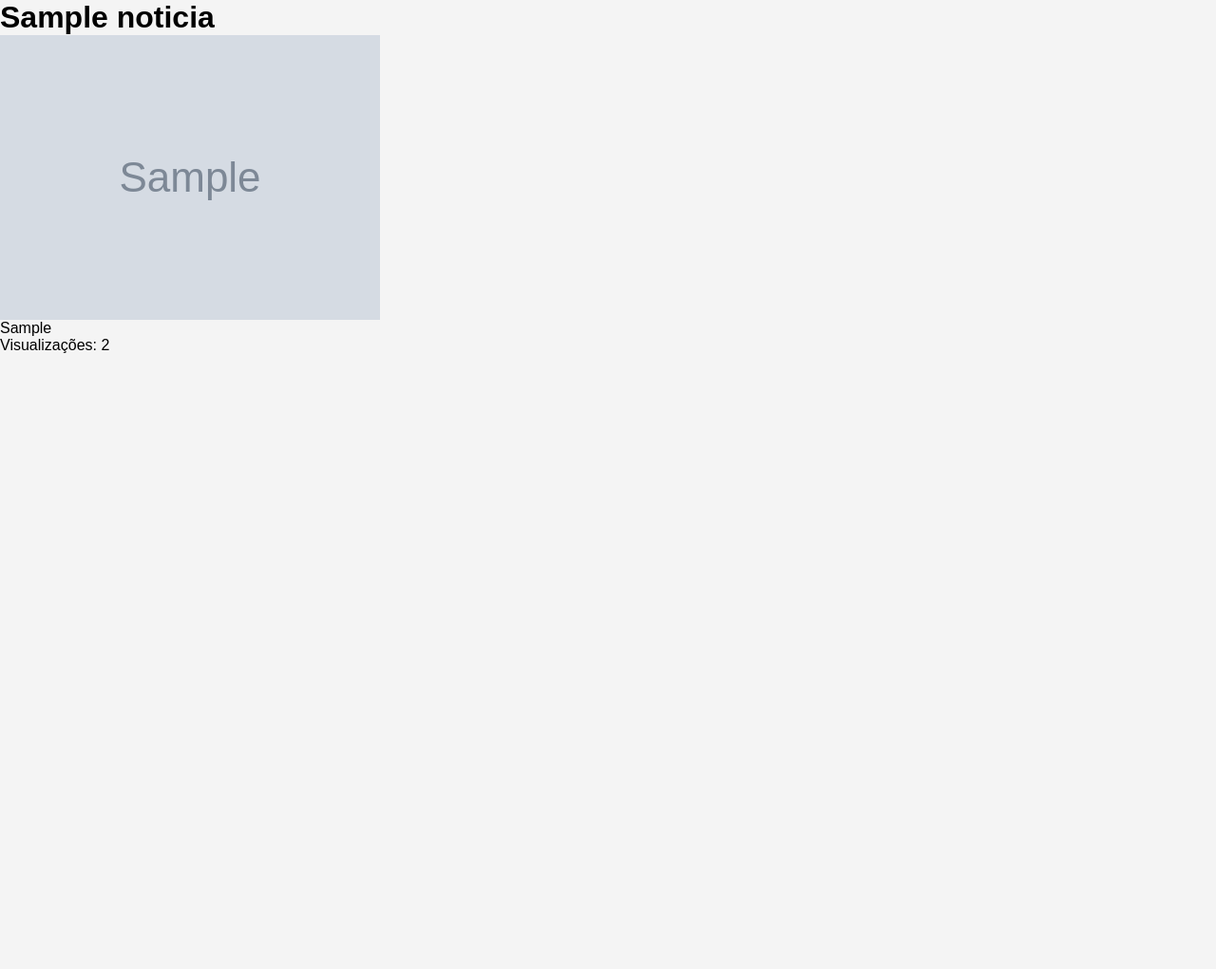
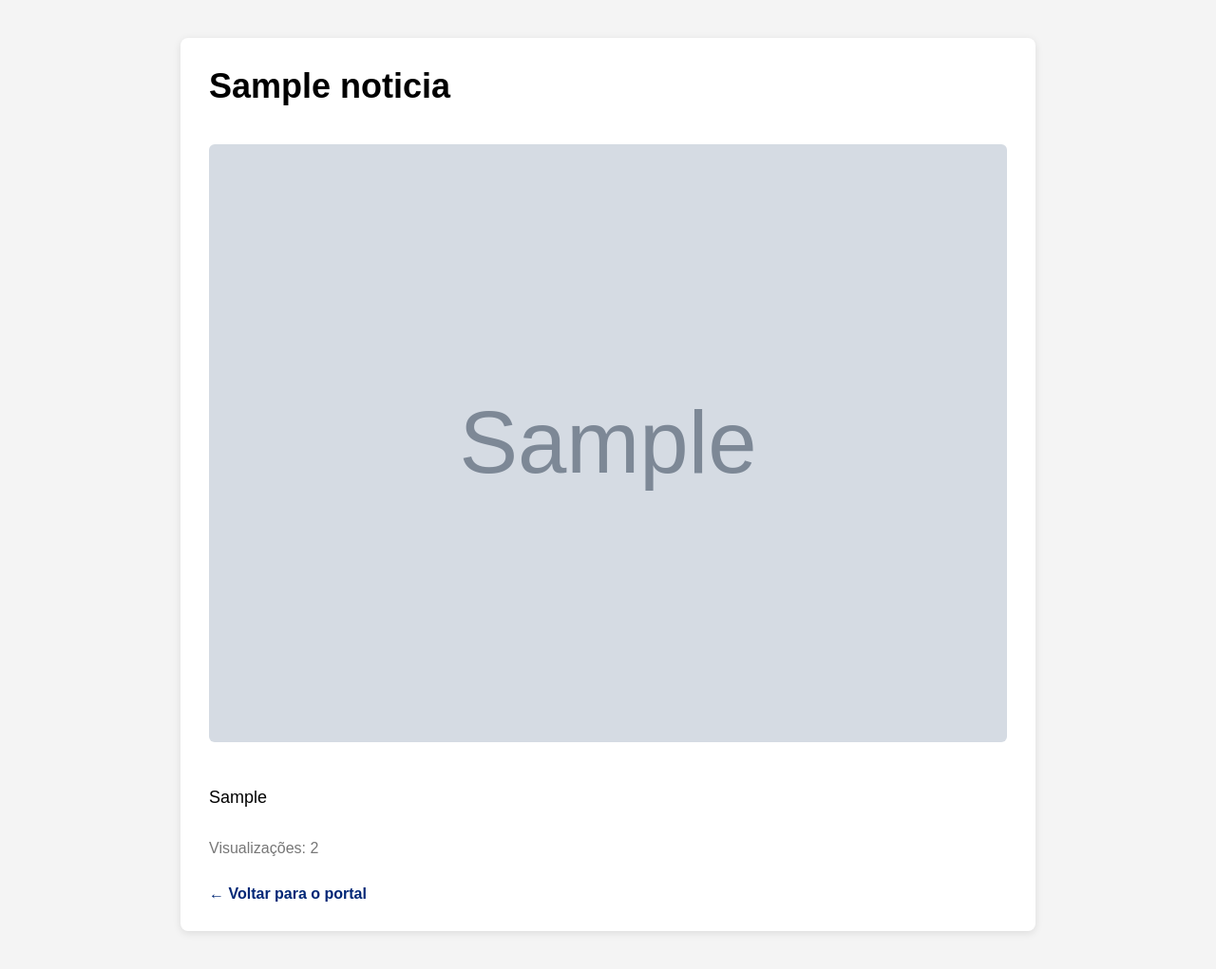
Before and after one commit to yurialvesyas/goiasdefatonews, a Node server app: page /noticia/1 in a window 1280 px wide. Shown: the whole page at 95% size. Before the commit the page ends 372 px from the top, so only its background shows below. Run offline with Node 20, Linux system fonts and the light colour scheme; tables that the repository leaves empty hold one stand-in row (values such as "Sample post"); grey boxes marked "Sample" are stand-in pictures; some libraries are stand-ins or nearby versions.

Commit message:
melhorando layout da pagina da noticia

```diff
--- a/views/noticia.ejs
+++ b/views/noticia.ejs
@@ -1,9 +1,84 @@
-<h1><%= noticia.titulo %></h1>
+<!DOCTYPE html>
+<html>
+
+<head>
+
+<meta charset="UTF-8">
+<title><%= noticia.titulo %> | Goiás de Fato News</title>
+
 <link rel="stylesheet" href="/css/style.css">
+
+<style>
+
+.noticia-container{
+max-width:900px;
+margin:40px auto;
+background:white;
+padding:30px;
+border-radius:8px;
+box-shadow:0 2px 8px rgba(0,0,0,0.1);
+}
+
+.noticia-titulo{
+font-size:36px;
+margin-bottom:20px;
+}
+
+.noticia-imagem{
+width:100%;
+margin:20px 0;
+border-radius:6px;
+}
+
+.noticia-conteudo{
+font-size:18px;
+line-height:1.6;
+margin-top:20px;
+}
+
+.noticia-visu{
+margin-top:30px;
+color:#777;
+}
+
+.voltar{
+margin-top:30px;
+display:inline-block;
+color:#002776;
+font-weight:bold;
+text-decoration:none;
+}
+
+</style>
+
+</head>
+
+<body>
+
+<div class="noticia-container">
+
+<h1 class="noticia-titulo"><%= noticia.titulo %></h1>
+
 <% if(noticia.imagem){ %>
-<img src="/img/<%= noticia.imagem %>" width="400">
+
+<img src="/img/<%= noticia.imagem %>" class="noticia-imagem">
+
 <% } %>
+
+<div class="noticia-conteudo">
 
 <p><%= noticia.conteudo %></p>
 
-<p>Visualizações: <%= noticia.visualizacoes %></p>
+</div>
+
+<p class="noticia-visu">
+Visualizações: <%= noticia.visualizacoes %>
+</p>
+
+<a href="/" class="voltar">← Voltar para o portal</a>
+
+</div>
+
+</body>
+
+</html>
```
